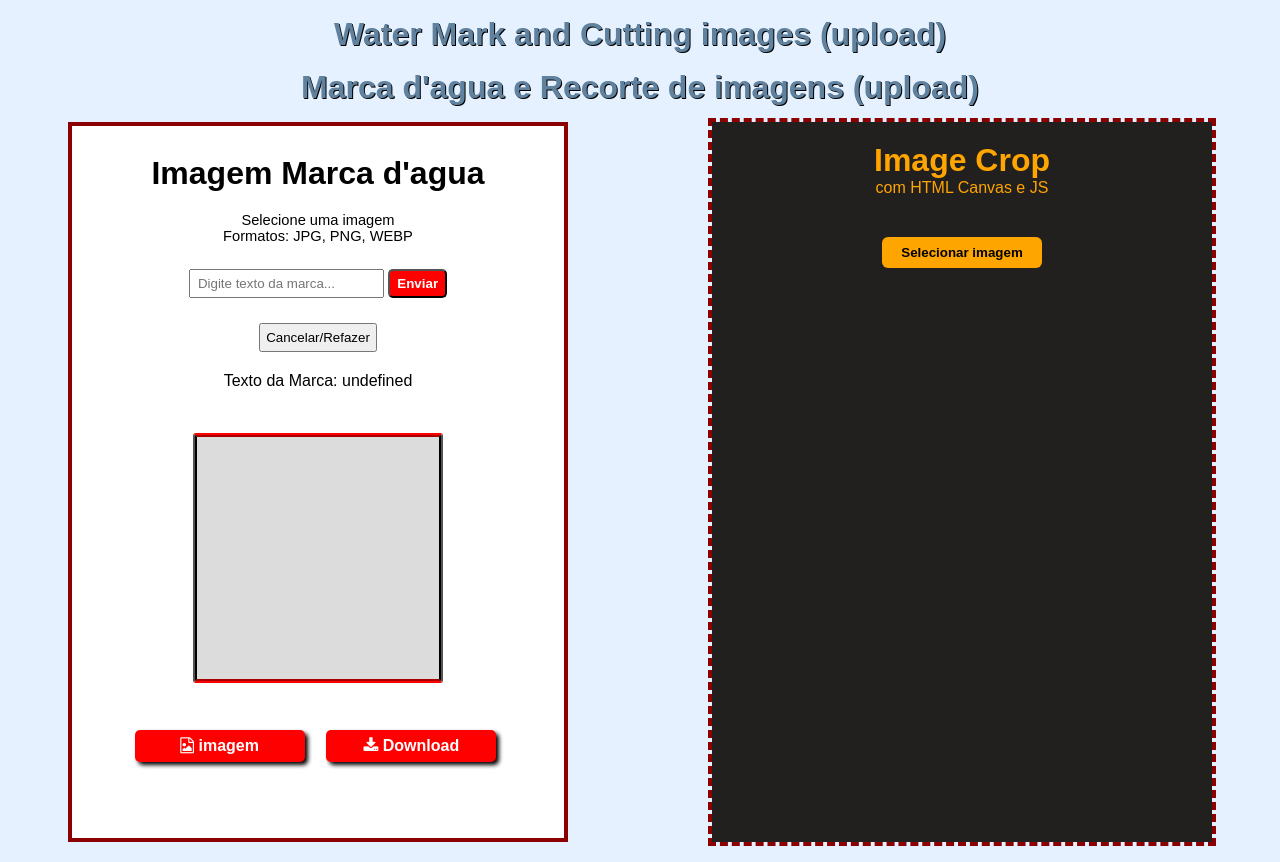
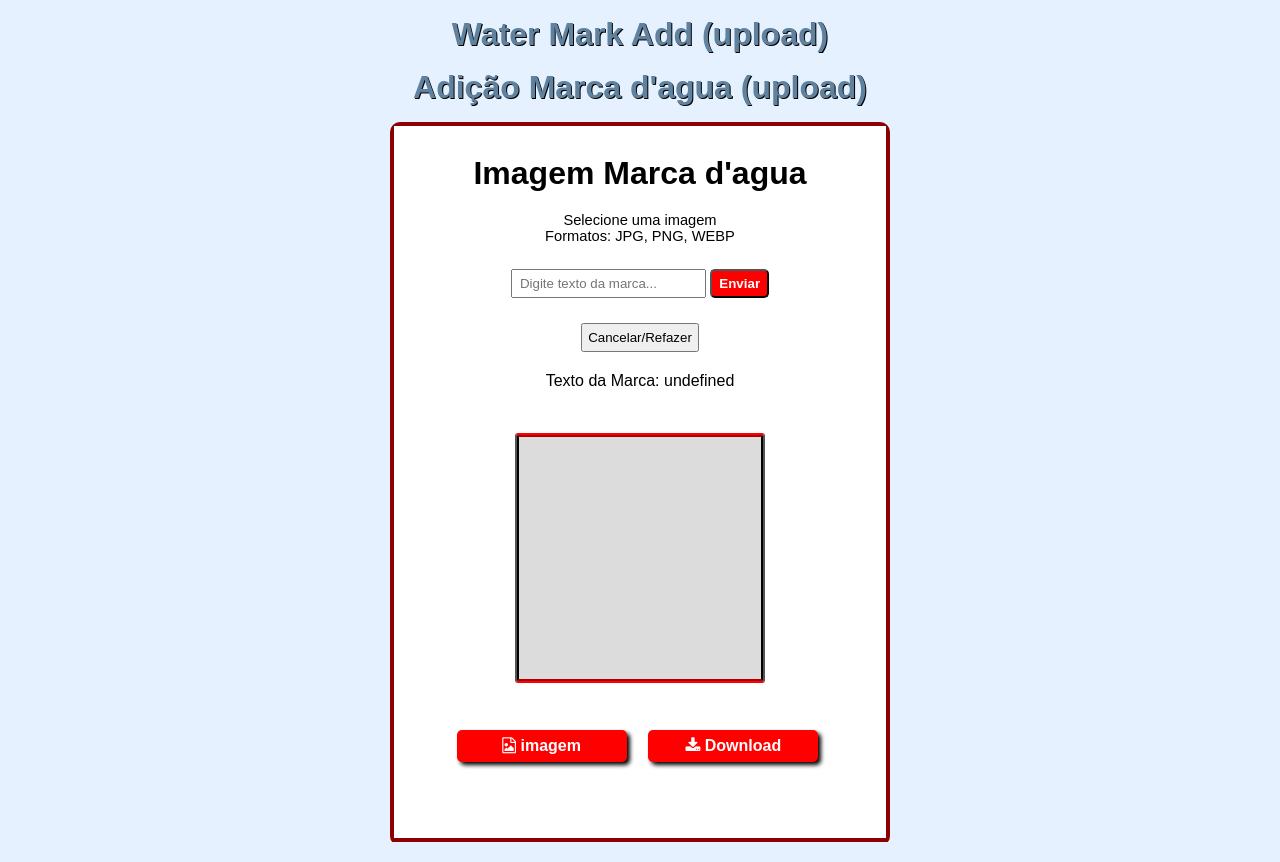
Before and after one commit to MarcioTroise/image-clipping, a plain HTML site: page index.html in a window 1280 px wide. Drawn offline with Linux system fonts and the light colour scheme.

Commit message:
Include image to README and remove second container, incomplete

```diff
--- a/exemplo1/style.css
+++ b/exemplo1/style.css
@@ -17,6 +17,7 @@ body {
     flex-direction: column;
     justify-content: space-around;
     align-items: center;
+    overflow: hidden;
 }
 
 .text-img-up {
--- a/index.html
+++ b/index.html
@@ -39,6 +39,7 @@
             max-width: 500px;
             width: 100%;
             border-radius: 10px;
+            overflow: hidden;
         }
         .one object{
             border: 4px solid darkred;
@@ -55,16 +56,17 @@
     </style>
 </head>
 <body>
-    <h1>Water Mark and Cutting images (upload)</h1>
-    <h1>Marca d'agua e Recorte de imagens (upload)</h1>
+    <h1>Water Mark Add (upload)</h1>
+    <h1>Adição Marca d'agua (upload)</h1>
     <div id="main-box">
         <div class="project one">
             <object data="exemplo1/exemplo1.html" type=""></object>
         </div>
 
+        <!--  INCOMPLETO
         <div class="project two">
             <object data="exemplo2/exemplo2.html" type=""></object>
-        </div>
+        </div> -->
     </div>
 </body>
 </html>
```
Also changed, not shown: exemplo1/mark-water.PNG (added), 1 other file.
